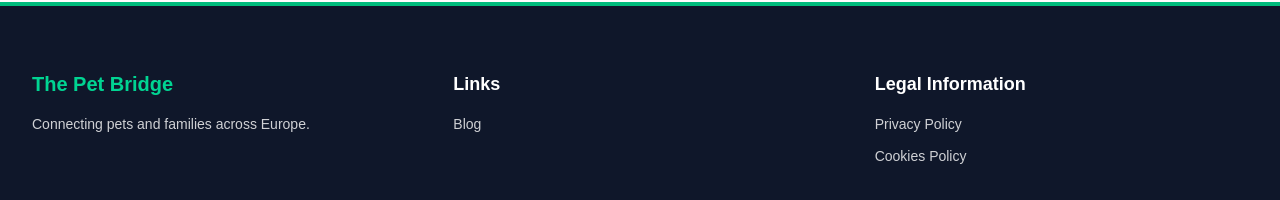
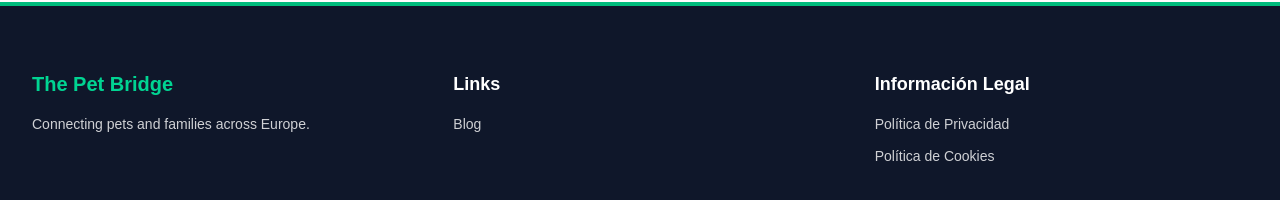
Before and after one commit to eduardochapellin1-debug/thepetbridge, a Next.js app: page / in a window 1280 px wide. Shown: the part 1606-1806 px from the top of the page. Built offline with nearby package versions, Linux system fonts and the light colour scheme.

Commit message:
fix: unificacion del footer con useI18n nativo

```diff
--- a/app/components/Footer.tsx
+++ b/app/components/Footer.tsx
@@ -1,25 +1,14 @@
 'use client';
-import { useTranslations } from 'next-intl';
+import { useI18n } from '@/app/i18n/I18nProvider'; // Ajusta la ruta exacta a tu proveedor si da error
 import Link from 'next/link';
 
 export default function Footer() {
-  // Inicializamos las variables vacías
-  let legalTitle = "";
-  let privacy = "";
-  let cookies = "";
+  const { messages } = useI18n();
 
-  try {
-    // Buscamos la sección con F mayúscula exigida por tu I18nProvider
-    const t = useTranslations('Footer');
-    legalTitle = t('legalTitle');
-    privacy = t('privacyPolicy');
-    cookies = t('cookiePolicy');
-  } catch (e) {
-    // Respaldo por si falla el contexto en páginas especiales
-    legalTitle = "Legal Information";
-    privacy = "Privacy Policy";
-    cookies = "Cookies Policy";
-  }
+  // Sistema de respaldo por si el JSON tarda en cargar en páginas especiales
+  const legalTitle = messages?.Footer?.legalTitle || "Legal Information";
+  const privacy = messages?.Footer?.privacyPolicy || "Privacy Policy";
+  const cookies = messages?.Footer?.cookiePolicy || "Cookies Policy";
 
   return (
     <footer className="w-full bg-[#0f172a] text-white pt-16 pb-12 mt-auto block border-t-4 border-emerald-500">
@@ -40,7 +29,7 @@ export default function Footer() {
             </ul>
           </div>
 
-          {/* Columna 3: Totalmente dinámica */}
+          {/* Columna 3 */}
           <div>
             <h4 className="text-lg font-semibold mb-4">{legalTitle}</h4>
             <ul className="space-y-3 text-sm opacity-80">
```
